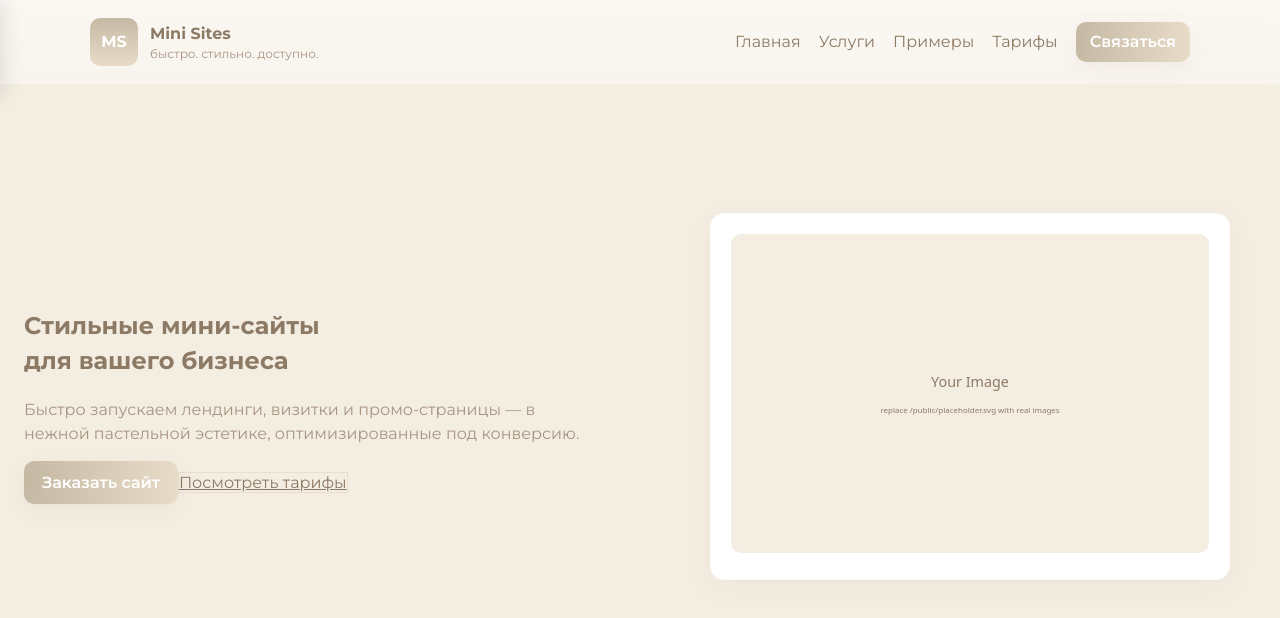
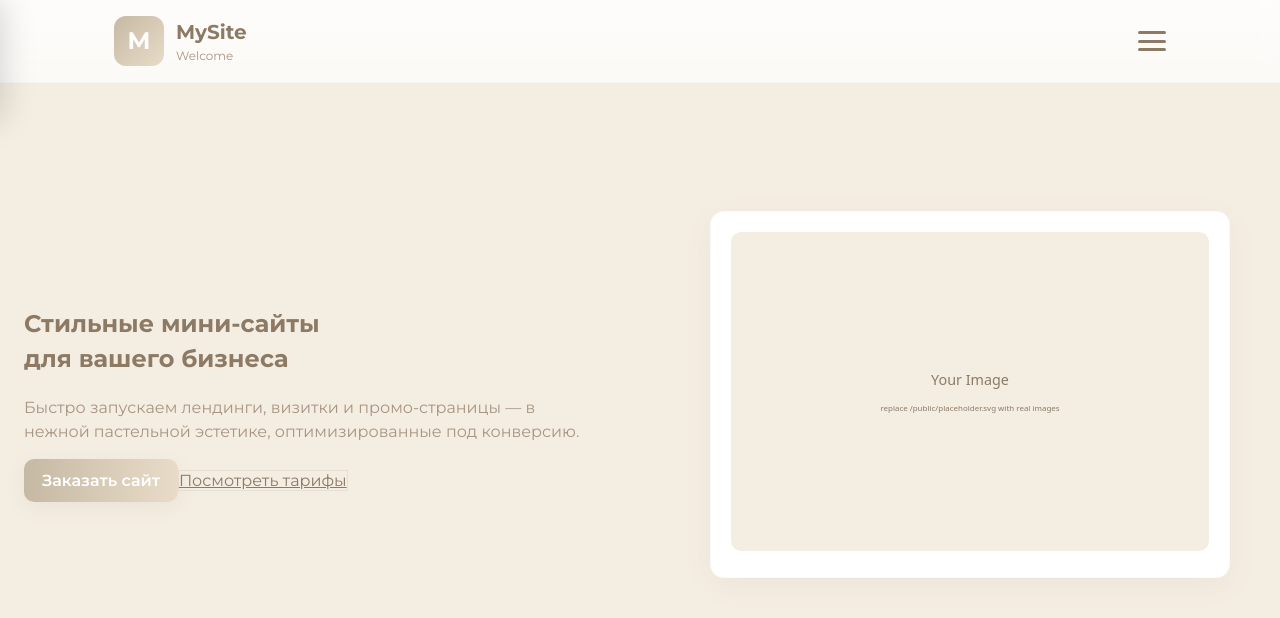
Before and after one commit to EgorSheredeko/reclama, a Next.js app: page / in a window 1280 px wide. Shown: the top 618 px of the page. Built offline with nearby package versions, Linux system fonts and the light colour scheme.

Commit message:
Обновлен CSS, исправлена шапка и мобильное меню

```diff
--- a/src/components/Header.js
+++ b/src/components/Header.js
@@ -1,46 +1,37 @@
-// src/components/Header.js
 "use client";
 import { useState } from "react";
 
 export default function Header() {
-  const [menuOpen, setMenuOpen] = useState(false);
+  const [open, setOpen] = useState(false);
 
   return (
     <header className="header">
-      <div className="container header-inner">
-        <div style={{display:'flex',alignItems:'center',gap:12}}>
-          <div className="logo" style={{
-            width:48,height:48, borderRadius:10,
-            background:'linear-gradient(180deg,#C6B9A4,#E8DCC8)',
-            display:'flex',alignItems:'center',justifyContent:'center', fontWeight:700, color:'#fff'
-          }}>MS</div>
-          <div>
-            <div style={{fontWeight:700}}>Mini Sites</div>
-            <div style={{fontSize:12,color:'var(--muted)'}}>быстро. стильно. доступно.</div>
+      <div className="header-inner container">
+        {/* Логотип */}
+        <div className="logo">
+          <div className="logo-icon">M</div> {/* можно любой символ или букву */}
+          <div className="logo-text">
+            <div className="logo-name">MySite</div>
+            <div className="logo-slogan">Welcome</div>
           </div>
         </div>
 
-        <nav style={{display:'flex',gap:18,alignItems:'center'}}>
-          <a href="/" style={{textDecoration:'none',color:'var(--text)'}}>Главная</a>
-          <a href="/services" style={{textDecoration:'none',color:'var(--text)'}}>Услуги</a>
-          <a href="/portfolio" style={{textDecoration:'none',color:'var(--text)'}}>Примеры</a>
-          <a href="/pricing" style={{textDecoration:'none',color:'var(--text)'}}>Тарифы</a>
-          <a href="/contact" className="btn" style={{padding:'8px 14px'}}>Связаться</a>
-        </nav>
-
-        <div className="burger" onClick={() => setMenuOpen(!menuOpen)}>
+        {/* Бургер */}
+        <div className="burger" onClick={() => setOpen(!open)}>
           <span></span>
           <span></span>
           <span></span>
         </div>
 
-        <div className={`mobile-nav ${menuOpen ? "open" : ""}`}>
-          <a href="/" onClick={() => setMenuOpen(false)}>Главная</a>
-          <a href="/services" onClick={() => setMenuOpen(false)}>Услуги</a>
-          <a href="/portfolio" onClick={() => setMenuOpen(false)}>Примеры</a>
-          <a href="/pricing" onClick={() => setMenuOpen(false)}>Тарифы</a>
-          <a href="/contact" className="btn" onClick={() => setMenuOpen(false)}>Связаться</a>
-        </div>
+        {/* Мобильное меню */}
+        <nav className={`mobile-nav ${open ? "open" : ""}`}>
+          <a href="/">Home</a>
+          <a href="/pricing">About</a>
+          <a href="/services">Services</a>
+          <a href="/portfolio">Portfolio</a>
+          <a href="/contact">Contact</a>
+          <div className="nav-footer">© 2025 MySite</div>
+        </nav>
       </div>
     </header>
   );
--- a/src/globals.css
+++ b/src/globals.css
@@ -26,7 +26,7 @@ body {
   line-height: 1.45;
 }
 
-/* Hide scrollbar */
+/* Hide scrollbar globally */
 body::-webkit-scrollbar { display: none; }
 body { -ms-overflow-style: none; scrollbar-width: none; }
 
@@ -34,70 +34,87 @@ body { -ms-overflow-style: none; scrollbar-width: none; }
 .container { max-width: 1100px; margin: 0 auto; padding: 48px 24px; transition: box-shadow 0.3s ease; }
 
 /* =========================
-   Header
+   Header (burger version)
    ========================= */
 .header {
-  backdrop-filter: blur(6px);
-  background: linear-gradient(180deg, rgba(255,255,255,0.6), rgba(255,255,255,0.4));
+  backdrop-filter: blur(8px);
+  background: linear-gradient(180deg, rgba(255,255,255,0.85), rgba(255,255,255,0.7));
   position: sticky;
   top: 0;
   z-index: 50;
   border-bottom: 1px solid rgba(140,122,101,0.06);
 }
-.header-inner { display: flex; align-items: center; justify-content: space-between; gap: 24px; padding: 18px 0; }
+.header-inner { display: flex; align-items: center; justify-content: space-between; padding: 16px 24px; }
 
-/* Логотип */
+/* Logo */
 .logo { display: flex; align-items: center; gap: 12px; }
 .logo-icon {
-  width: 48px;
-  height: 48px;
-  border-radius: 10px;
-  background: linear-gradient(180deg,#C6B9A4,#E8DCC8);
-  display: flex; align-items: center; justify-content: center;
-  font-weight: 700; color: #fff;
+  width: 50px;
+  height: 50px;
+  background: linear-gradient(135deg, #C6B9A4, #E8DCC8);
+  border-radius: 12px;
+  display: flex;
+  justify-content: center;
+  align-items: center;
+  font-weight: 700;
+  color: #fff;
+  font-size: 24px;
 }
-.logo-text .logo-name { font-weight: 700; }
+.logo-text .logo-name { font-weight: 700; font-size: 20px; }
 .logo-text .logo-slogan { font-size: 12px; color: var(--muted); }
 
-/* Навигация для ПК */
-.nav { display: flex; gap: 18px; align-items: center; }
-.nav a { text-decoration: none; color: var(--text); }
-.btn-nav { padding: 8px 14px; }
-
-/* =========================
-   Mobile burger menu
-   ========================= */
+/* Burger menu */
 .burger {
-  display: none;
+  display: flex;
   flex-direction: column;
   justify-content: space-between;
-  width: 24px;
-  height: 18px;
+  width: 28px;
+  height: 20px;
   cursor: pointer;
+  z-index: 110;
 }
 .burger span {
   display: block;
   height: 3px;
   background: var(--text);
   border-radius: 2px;
-  transition: 0.3s;
+  transition: all 0.3s ease;
 }
+
+/* Mobile nav — стильная панель */
 .mobile-nav {
   position: fixed;
   top: 0;
-  left: -250px;
-  width: 250px;
+  left: -280px;
+  width: 280px;
   height: 100%;
-  background: var(--white);
-  padding: 48px 24px;
+  background: linear-gradient(180deg, #F4EDE2, #E8DCC8);
+  padding: 60px 24px;
   display: flex;
   flex-direction: column;
-  gap: 18px;
-  box-shadow: 4px 0 20px rgba(0,0,0,0.1);
-  transition: left 0.3s ease;
+  gap: 24px;
+  box-shadow: 4px 0 30px rgba(0,0,0,0.15);
+  transition: left 0.4s ease;
+  border-right: 1px solid rgba(140,122,101,0.1);
   z-index: 100;
 }
 .mobile-nav.open { left: 0; }
+.mobile-nav a {
+  text-decoration: none;
+  color: var(--text);
+  font-weight: 600;
+  font-size: 18px;
+  padding: 10px 14px;
+  border-radius: 8px;
+  transition: background 0.3s, transform 0.3s, color 0.3s;
+}
+.mobile-nav a:hover {
+  background: var(--accent);
+  color: var(--white);
+  transform: translateX(5px);
+}
+.mobile-nav a:not(:last-child) { border-bottom: 1px solid rgba(140,122,101,0.2); padding-bottom: 12px; }
+.mobile-nav .nav-footer { margin-top: auto; font-size: 12px; color: var(--muted); text-align: center; }
 
 /* =========================
    Buttons
@@ -115,11 +132,7 @@ body { -ms-overflow-style: none; scrollbar-width: none; }
   cursor: pointer;
 }
 .btn:hover, .btn-nav:hover { transform: translateY(-3px); opacity: 0.9; }
-.btn-outline {
-  border: 1px solid rgba(140,122,101,0.12);
-  background: transparent;
-  color: var(--text);
-}
+.btn-outline { border: 1px solid rgba(140,122,101,0.12); background: transparent; color: var(--text); }
 
 /* =========================
    Hero Section
@@ -180,14 +193,12 @@ body { -ms-overflow-style: none; scrollbar-width: none; }
 /* =========================
    Responsive
    ========================= */
-/* Large tablets / small desktops */
 @media (max-width:1200px) {
   .container { padding: 40px 20px; }
   .grid, .portfolio-grid, .pricing-grid { grid-template-columns: repeat(2,1fr); }
   .hero { gap: 30px; padding: 60px 0; }
-  .nav { gap: 12px; flex-wrap: wrap; }
 }
-/* Tablets / mobile */
+
 @media (max-width:900px) {
   .container { padding: 32px 18px; }
   .grid, .portfolio-grid, .pricing-grid { grid-template-columns: 1fr; }
@@ -197,11 +208,9 @@ body { -ms-overflow-style: none; scrollbar-width: none; }
   .card { padding: 16px; }
   .contact-grid { grid-template-columns: 1fr; }
   .header-inner, .footer-inner { flex-direction: column; align-items: flex-start; gap: 12px; }
-  .nav { display: none; }
-  .burger { display: flex; }
   .btn-nav { width: 100%; text-align: center; }
 }
-/* Small mobile devices */
+
 @media (max-width:500px) {
   .hero { padding: 40px 0; }
   .section { padding: 40px 16px; }
```
